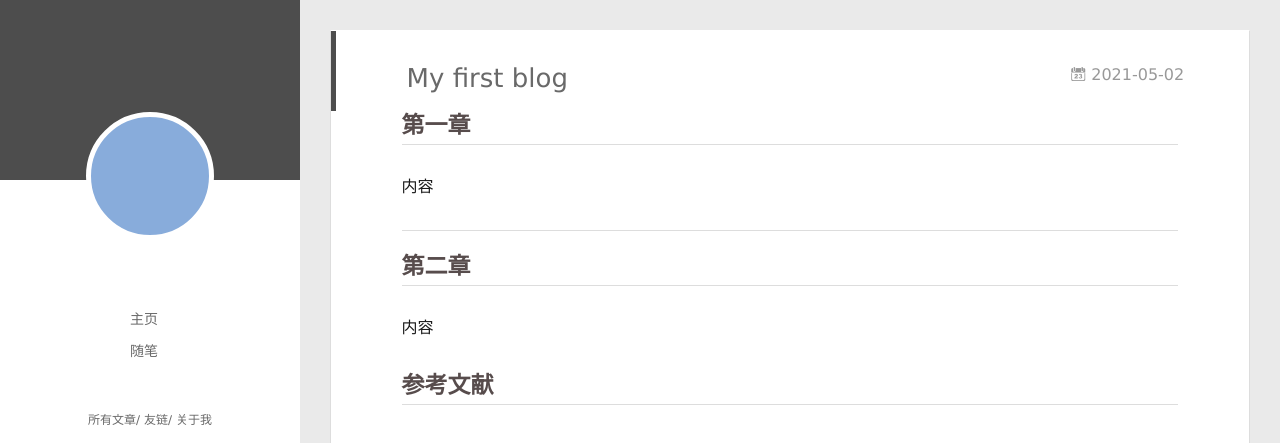
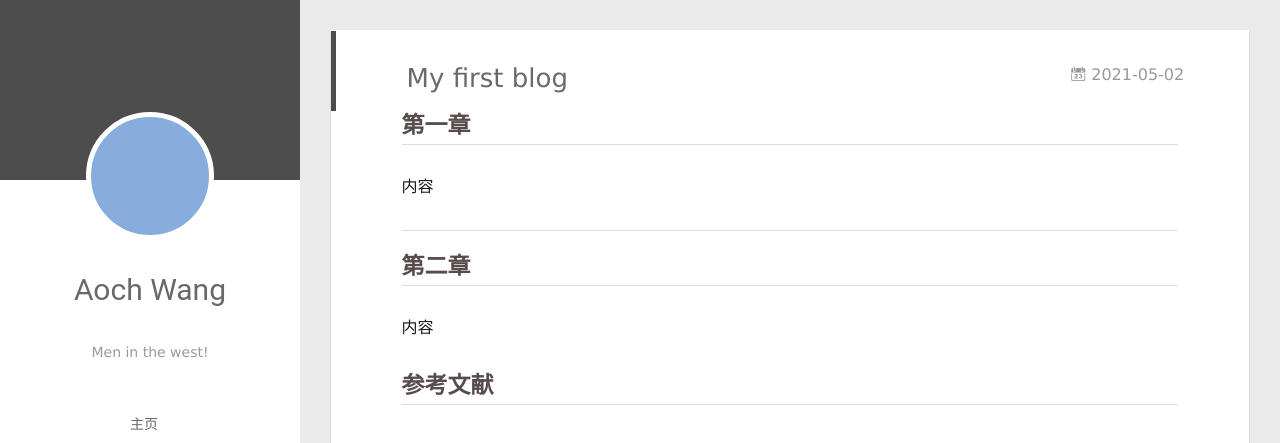
Before and after one commit to liushengjianying/liushengjianying.github.io, a plain HTML site: page 2021/05/02/My-first-blog/index.html in a window 1280 px wide. Shown: the top 443 px of the page. Drawn offline with Linux system fonts and the light colour scheme; no server answers.

Commit message:
Site updated: 2021-05-02 13:59:13

```diff
--- a/2021/05/02/My-first-blog/index.html
+++ b/2021/05/02/My-first-blog/index.html
@@ -50,8 +50,10 @@
 			<img src="" class="js-avatar">
 		</a>
 		<hgroup>
-		  <h1 class="header-author"><a href="/"></a></h1>
+		  <h1 class="header-author"><a href="/">Aoch Wang</a></h1>
 		</hgroup>
+
+		<p class="header-subtitle">Men in the west!</p>
 
 
 		<nav class="header-menu">
@@ -108,8 +110,10 @@
 				<img src="" class="js-avatar">
 			</div>
 			<hgroup>
-			  <h1 class="header-author js-header-author"></h1>
+			  <h1 class="header-author js-header-author">Aoch Wang</h1>
 			</hgroup>
+
+			<p class="header-subtitle"><i class="icon icon-quo-left"></i>Men in the west!<i class="icon icon-quo-right"></i></p>
 
 
 
```
Also changed, not shown: 2021/05/02/hello-world/index.html (+6 -2 lines), archives/2021/05/index.html (+6 -2 lines), archives/2021/index.html (+6 -2 lines), archives/index.html (+6 -2 lines), index.html (+6 -2 lines).
